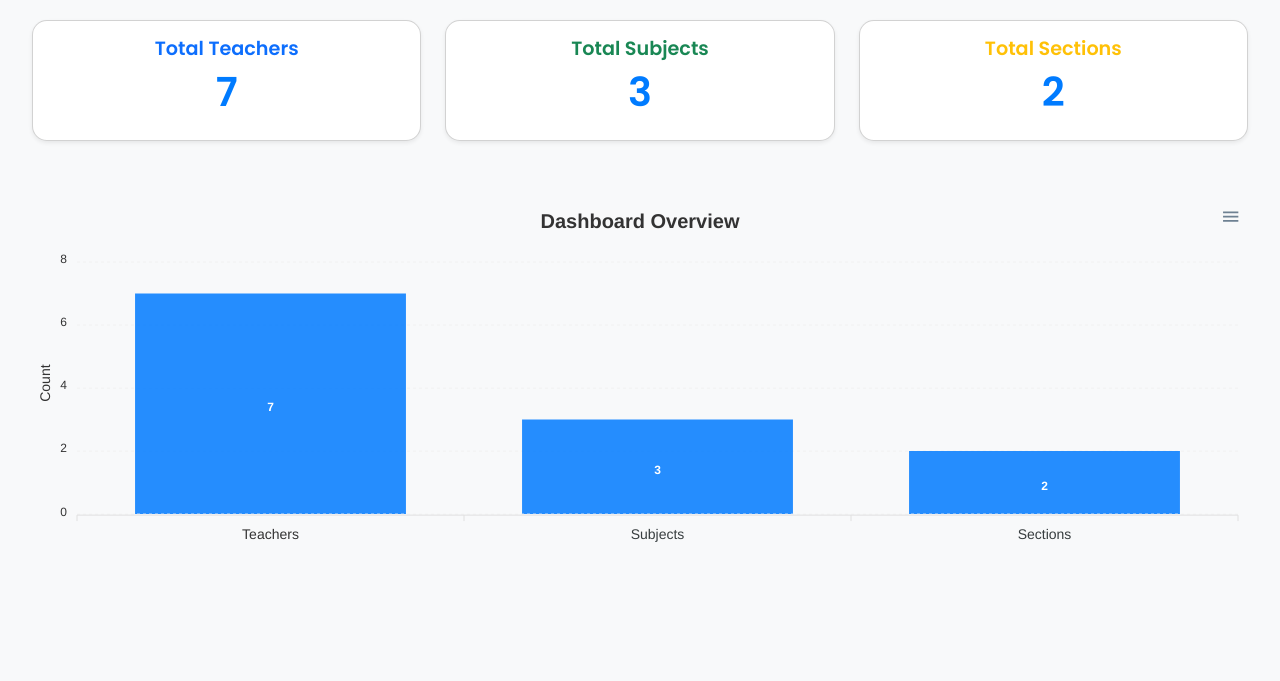
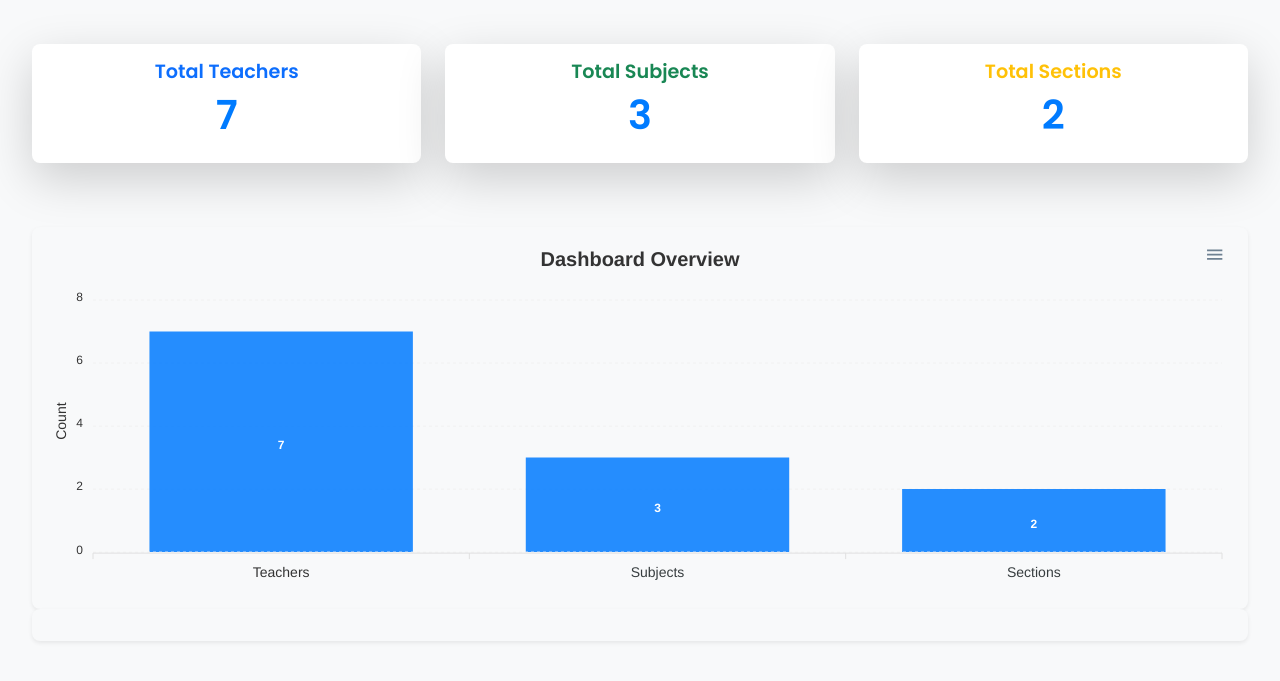
Before and after one commit to anderson895/FacSched, a PHP site: page /admin/index.php in a window 1280 px wide. Shown: the part 66-747 px from the top of the page. Run offline with PHP 8.4, Linux system fonts and the light colour scheme; a user stored in the database is signed in; data comes from the database, SQL or seed files in the repository; some libraries are stand-ins or nearby versions.

Commit message:
statistics

```diff
--- a/admin/index.php
+++ b/admin/index.php
@@ -3,50 +3,64 @@
 ?>
 <link rel="stylesheet" href="css/style.css">
 
-
-<div class="container-fluid">
+<div class="container-fluid py-4">
     <div class="row">
         <!-- Total Teachers Card -->
         <div class="col-lg-4 col-md-6 mb-4">
-                <div class="card shadow-sm">
+            <div class="card shadow-lg border-0 rounded-3">
                 <div class="card-body">
                     <h5 class="card-title text-primary">Total Teachers</h5>
-                        <h2 id="total-teachers">0</h2>
+                    <h2 id="total-teachers" class="fw-bold">0</h2>
                 </div>
             </div>
         </div>
 
         <!-- Total Subjects Card -->
         <div class="col-lg-4 col-md-6 mb-4">
-                <div class="card shadow-sm">
+            <div class="card shadow-lg border-0 rounded-3">
                 <div class="card-body">
                     <h5 class="card-title text-success">Total Subjects</h5>
-                        <h2 id="total-subjects">0</h2>
+                    <h2 id="total-subjects" class="fw-bold">0</h2>
                 </div>
             </div>
         </div>
 
         <!-- Total Sections Card -->
         <div class="col-lg-4 col-md-6 mb-4">
-                <div class="card shadow-sm">
+            <div class="card shadow-lg border-0 rounded-3">
                 <div class="card-body">
                     <h5 class="card-title text-warning">Total Sections</h5>
-                        <h2 id="total-sections">0</h2>
+                    <h2 id="total-sections" class="fw-bold">0</h2>
                 </div>
             </div>
         </div>
     </div>
 
+
+
+
+
     <!-- Chart Section -->
     <div class="row">
         <!-- Interactive Bar Chart -->
         <div class="col-12">
-                <div id="chart"></div>
+            <div id="chart" class="bg-light p-3 rounded-3 shadow-sm">
+                <!-- The chart will be rendered here -->
             </div>
         </div>
     </div>
 
 
+    <div class="row">
+        <!-- Interactive Bar Chart -->
+        <div class="col-12">
+            <div id="chartSections" class="bg-light p-3 rounded-3 shadow-sm">
+                <!-- The chart will be rendered here -->
+            </div>
+        </div>
+    </div>
+
+</div>
 
 <?php
 include "components/footer.php";
```
Also changed, not shown: admin/js/statistics.js (+16 -0 lines). Lines whose indentation alone changed are shown as unchanged.
